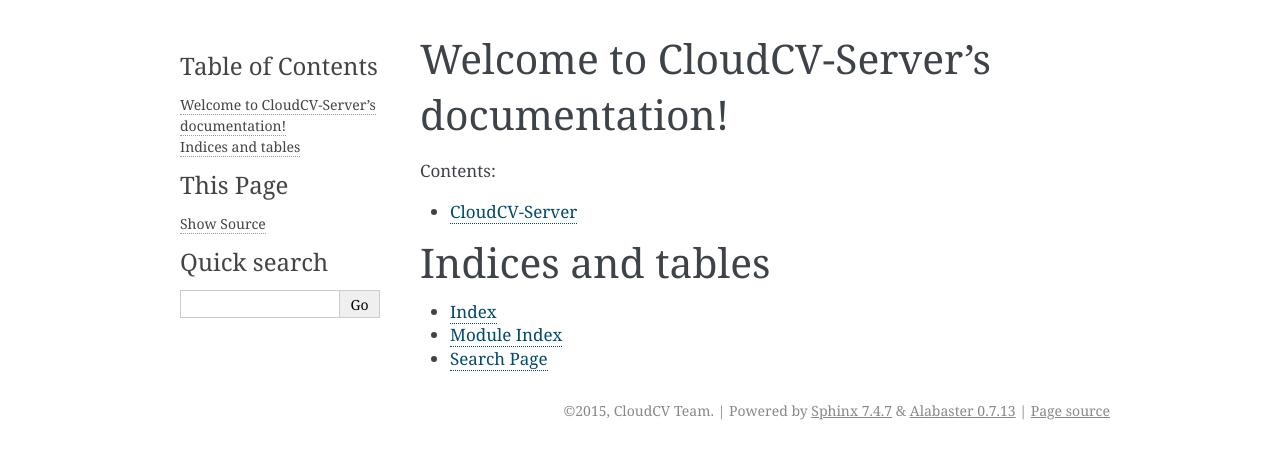
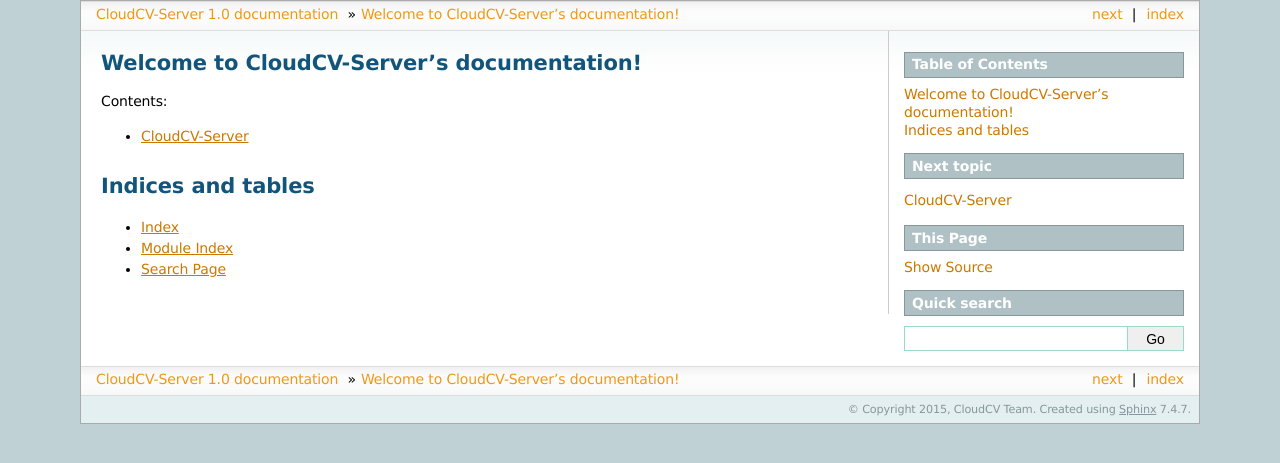
Before and after one commit to Cloud-CV/CloudCV-Old, a Sphinx documentation site: the page built from docs/source/index.rst, in a window 1280 px wide. Shown: the top 463 px of the page. Built offline with Sphinx 7.4.7, drawn with Linux system fonts in a browser that asks for light colours.

Commit message:
sphinxdoc theme added

```diff
--- a/docs/source/conf.py
+++ b/docs/source/conf.py
@@ -110,13 +110,12 @@
 
 # The theme to use for HTML and HTML Help pages.  See the documentation for
 # a list of builtin themes.
-html_theme = 'alabaster'
+html_theme = 'sphinxdoc'
 
 # Theme options are theme-specific and customize the look and feel of a theme
 # further.  For a list of options available for each theme, see the
 # documentation.
-#html_theme_options = {}
-
+html_theme_options = {"sidebarwidth":"300"}
 # Add any paths that contain custom themes here, relative to this directory.
 #html_theme_path = []
 
```
